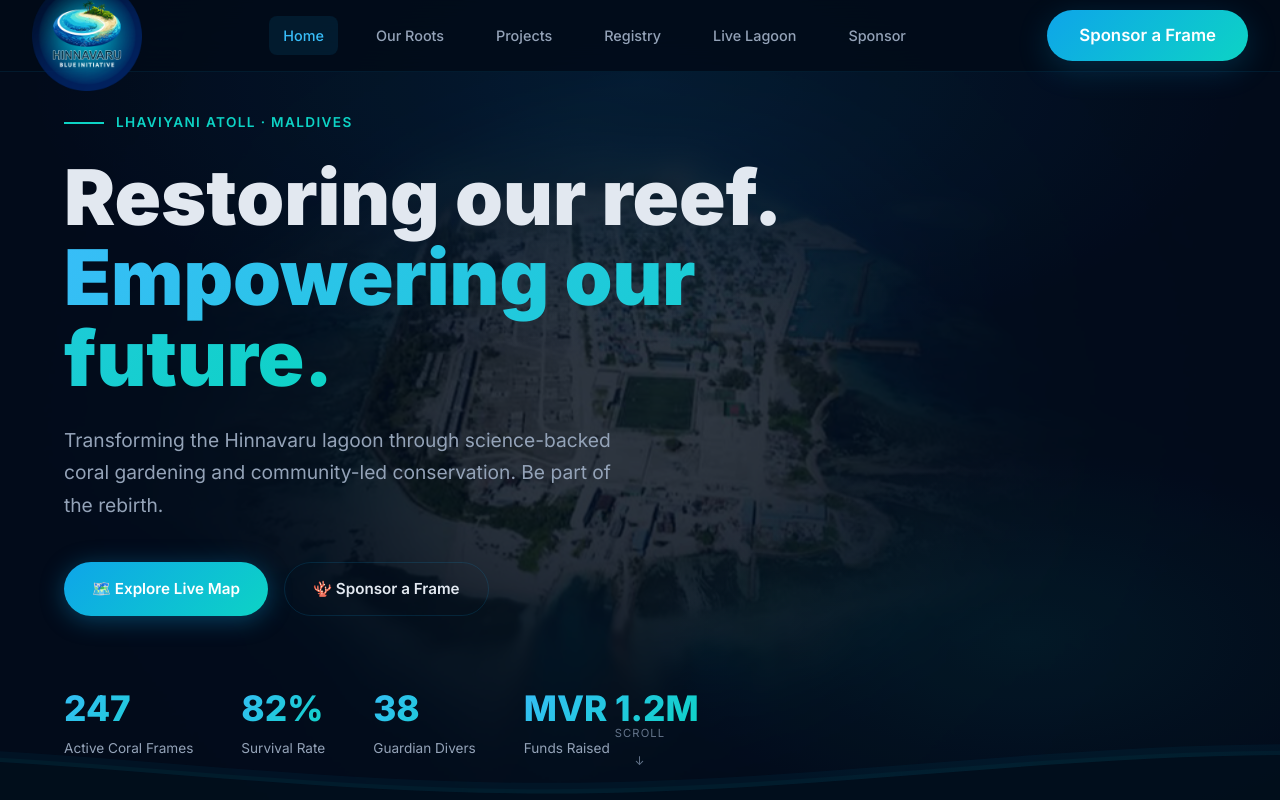
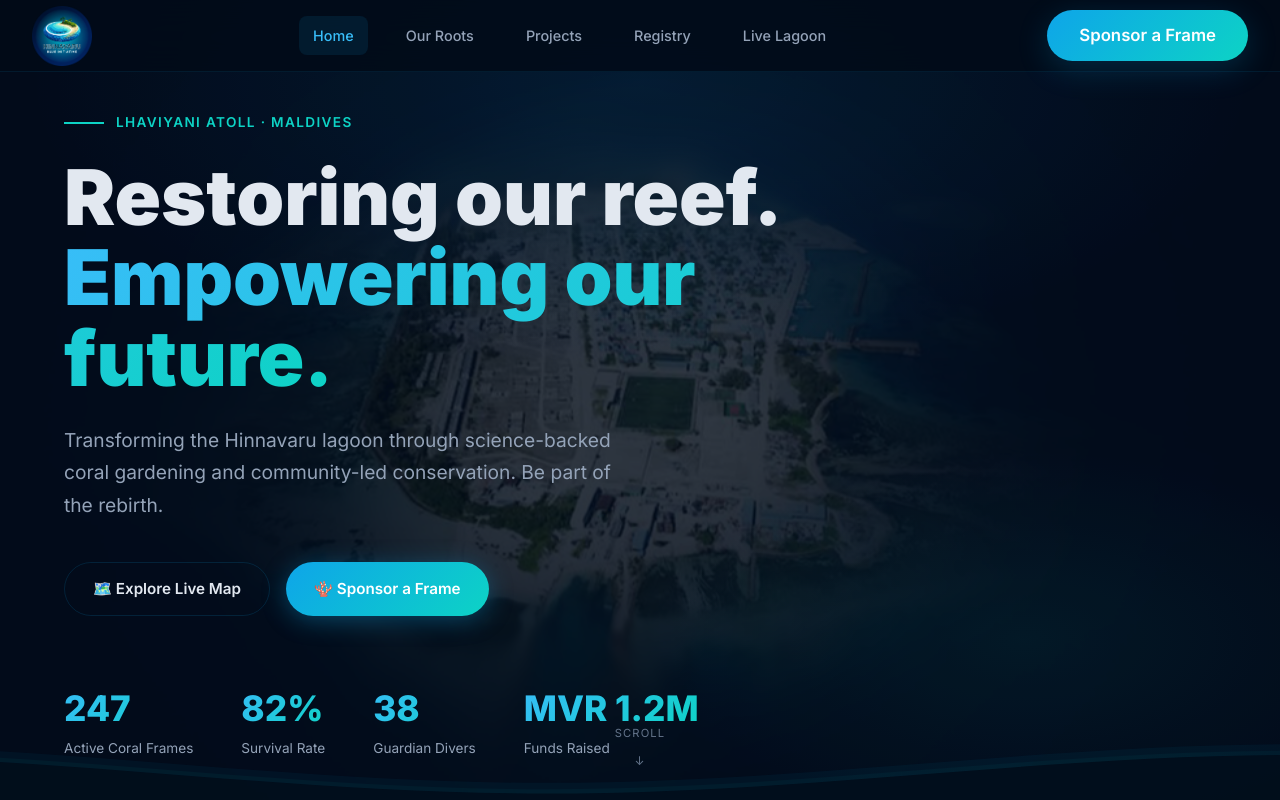
Before and after one commit to mirerz/hinnavaru-blue, a React (Vite) app: page / in a window 1280 px wide. Shown: the top 800 px of the page. Built offline with nearby package versions, Linux system fonts and the light colour scheme.

Commit message:
Incorporate feedback: Logo containment, CTA swap, text wrap, and remove redundant Sponsor link

```diff
--- a/src/components/Layout.jsx
+++ b/src/components/Layout.jsx
@@ -24,7 +24,6 @@
           <li><NavLink to="/projects" onClick={() => setMenuOpen(false)}>Projects</NavLink></li>
           <li><NavLink to="/registry" onClick={() => setMenuOpen(false)}>Registry</NavLink></li>
           <li><NavLink to="/live-lagoon" onClick={() => setMenuOpen(false)}>Live Lagoon</NavLink></li>
-          <li><NavLink to="/sponsor" onClick={() => setMenuOpen(false)}>Sponsor</NavLink></li>
         </ul>
 
         <Link to="/sponsor" className="btn btn-primary btn-sm nav-cta">Sponsor a Frame</Link>
--- a/src/index.css
+++ b/src/index.css
@@ -184,6 +184,7 @@
   font-size: 0.9rem; font-weight: 500;
   border-radius: var(--radius-sm);
   transition: var(--transition);
+  white-space: nowrap;
 }
 .nav-links a:hover, .nav-links a.active {
   color: var(--blue-light);
@@ -604,8 +605,8 @@
 }
 
 .nav-logo-img {
-  height: 110px;
-  margin: -25px 0;
+  height: 60px;
+  margin: 0;
   width: auto;
   max-width: 250px;
   display: block;
--- a/src/pages/Home.jsx
+++ b/src/pages/Home.jsx
@@ -85,8 +85,8 @@
               Transforming the Hinnavaru lagoon through science-backed coral gardening and community-led conservation. Be part of the rebirth.
             </p>
             <div className="hero-actions">
-              <Link to="/live-lagoon" className="btn btn-primary">🗺️ Explore Live Map</Link>
-              <Link to="/sponsor" className="btn btn-outline">🪸 Sponsor a Frame</Link>
+              <Link to="/live-lagoon" className="btn btn-outline">🗺️ Explore Live Map</Link>
+              <Link to="/sponsor" className="btn btn-primary">🪸 Sponsor a Frame</Link>
             </div>
             <div className="hero-stats">
               <div>
```
